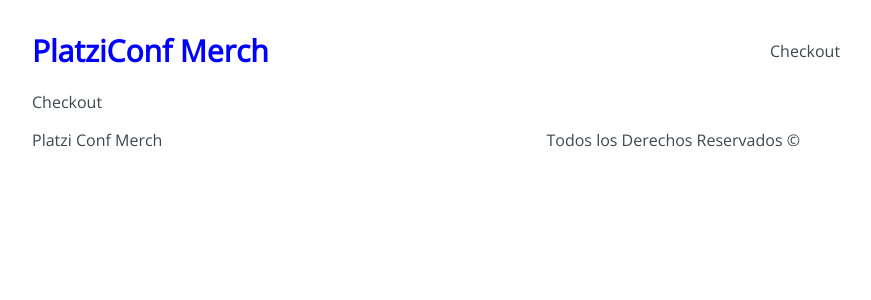
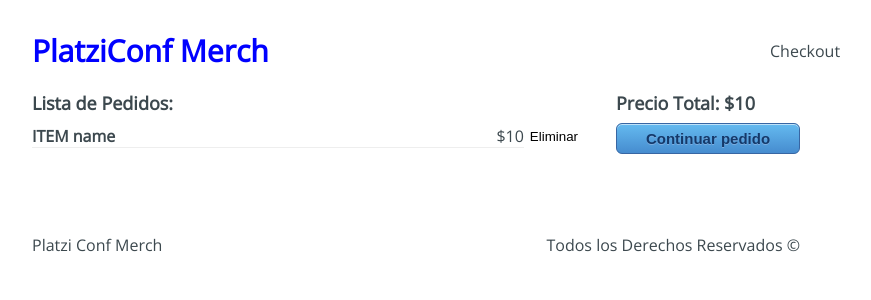
Before and after one commit to joseluis1061/conf-merch, a React app: page /checkout in a window 1280 px wide. Shown: the top 300 px of the page, without its empty margins (224-1095 px from the left). Built offline with nearby package versions, Linux system fonts and the light colour scheme.

Commit message:
Se agrego la sección de compras Checkout, se dejan titulos estaticos como el precio que luego seran dinamicos usando Hooks

```diff
--- a/src/containers/Checkout.jsx
+++ b/src/containers/Checkout.jsx
@@ -1,5 +1,23 @@
 import React from 'react';
 import '../style/components/Checkout.css';
+
 export const Checkout = () => {
-  return <div>Checkout</div>;
-};
+  return (
+    <div className="Checkout">
+      <div className="Checkout-content">
+        <h3>Lista de Pedidos:</h3>
+        <div className="Checkout-item">
+          <div className="Checkout-element">
+            <h4>ITEM name</h4>
+            <span>$10</span>
+          </div>
+          <button type="button">Eliminar</button>
+        </div>
+      </div>
+      <div className="Checkout-sidebar">
+        <h3>Precio Total: $10</h3>
+        <button type="button">Continuar pedido</button>
+      </div>
+    </div>
+  );
+}
```
